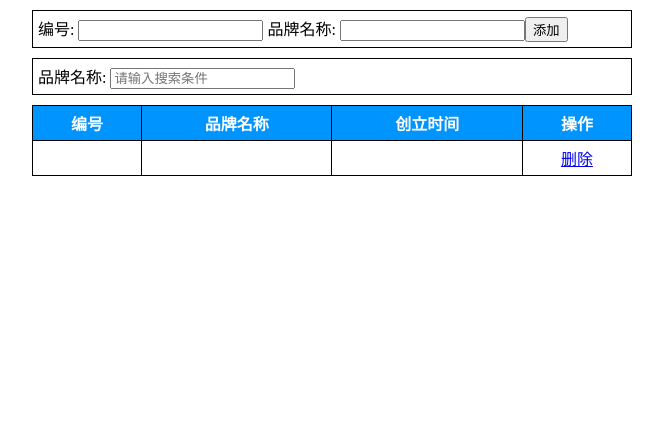
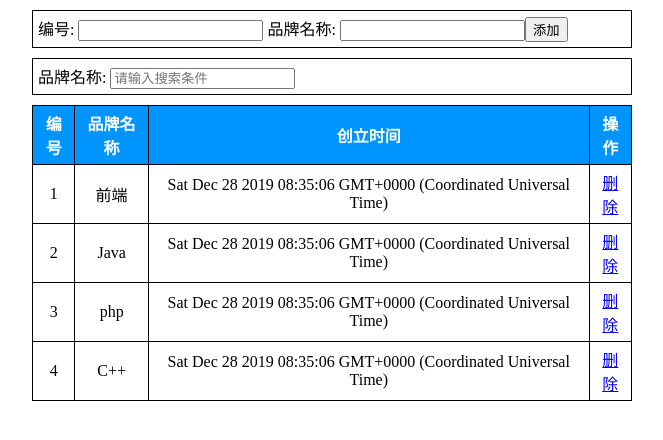
Before and after one commit to nishizbdjy/vue-, a Vue app: page / in a window 1280 px wide. Shown: the top 440 px of the page, without its empty margins (308-971 px from the left). Built offline with nearby package versions, Linux system fonts and the light colour scheme.

Commit message:
完成数据的渲染

```diff
--- a/src/components/数据管理案例.vue
+++ b/src/components/数据管理案例.vue
@@ -19,10 +19,10 @@
           <th>创立时间</th>
           <th>操作</th>
         </tr>
-        <tr>
-          <td></td>
-          <td></td>
-          <td></td>
+        <tr v-for="(value,index) in arr" :key="index">
+          <td>{{value.id}}</td>
+          <td>{{value.bname}}</td>
+          <td>{{value.btiem}}</td>
           <td>
             <a href="#">删除</a>
           </td>
```
Also changed, not shown: 2 other files (tests, documents, lock files or other folders).
